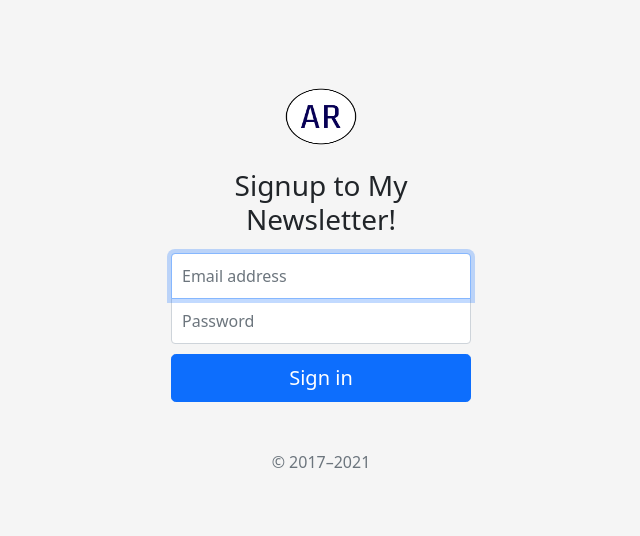
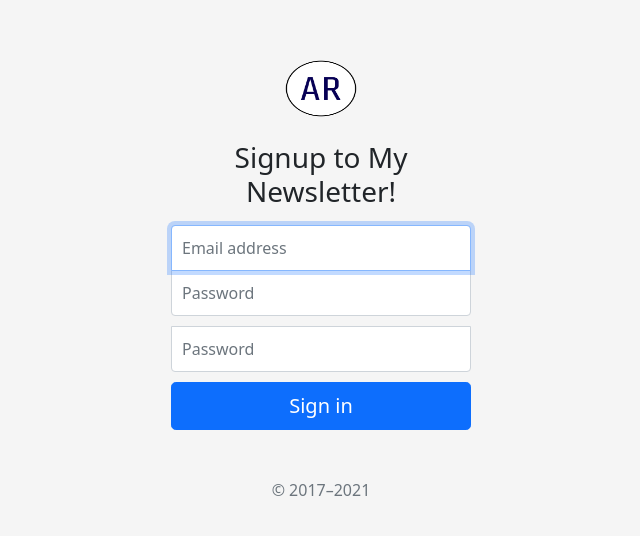
Before and after one commit to AlbertoRoldanUX-code/Newsletter-Signup, a website: page signup.html in a window 1280 px wide. Shown: the part 111-647 px from the top of the page, without its empty margins (319-959 px from the left). Drawn offline with nearby package versions, Linux system fonts and the light colour scheme.

Commit message:
Add new input

```diff
--- a/signup.html
+++ b/signup.html
@@ -27,6 +27,7 @@
       <h1 class="h3 mb-3 fw-normal">Signup to My Newsletter!</h1>
       <input type="email" id="inputEmail" class="form-control" placeholder="Email address" required autofocus>
       <input type="password" id="inputPassword" class="form-control" placeholder="Password" required>
+      <input type="password" id="inputPassword" class="form-control" placeholder="Password" required>
 
       <button class="w-100 btn btn-lg btn-primary" type="submit">Sign in</button>
       <p class="mt-5 mb-3 text-muted">&copy; 2017–2021</p>
```
